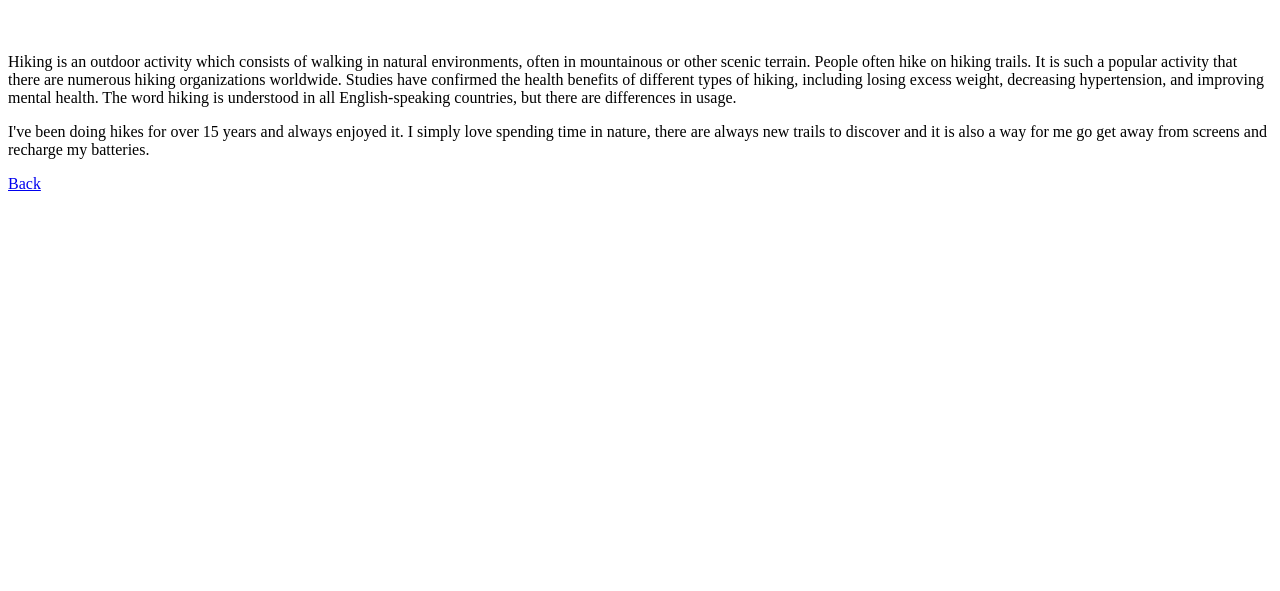
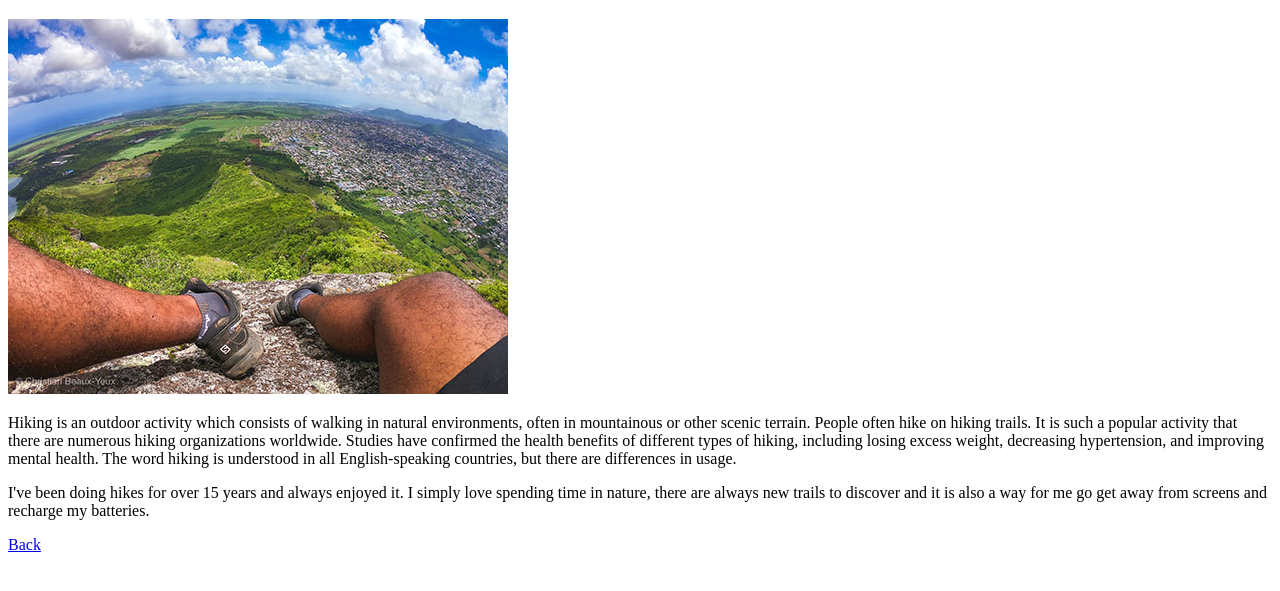
Before and after one commit to chrisgeek07/html-website, a plain HTML site: page pages/hiking.html in a window 1280 px wide. Shown: the part 61-652 px from the top of the page. Drawn offline with Linux system fonts and the light colour scheme.

Commit message:
Fix img link

```diff
--- a/pages/hiking.html
+++ b/pages/hiking.html
@@ -8,7 +8,7 @@
 </head>
 <body>
     <h1>Hiking</h1>
-    <img src="./images/hiking.JPG" alt="">
+    <img src="../images/hiking.JPG" alt="">
     <p>Hiking is an outdoor activity which consists of walking in natural environments, often in mountainous or other scenic
         terrain. People often hike on hiking trails. It is such a popular activity that there are numerous hiking
         organizations worldwide. Studies have confirmed the health benefits of different types of hiking, including losing
```
